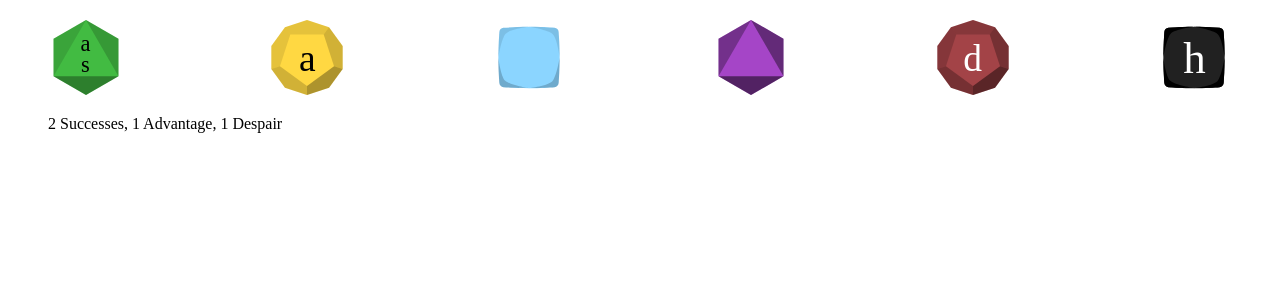
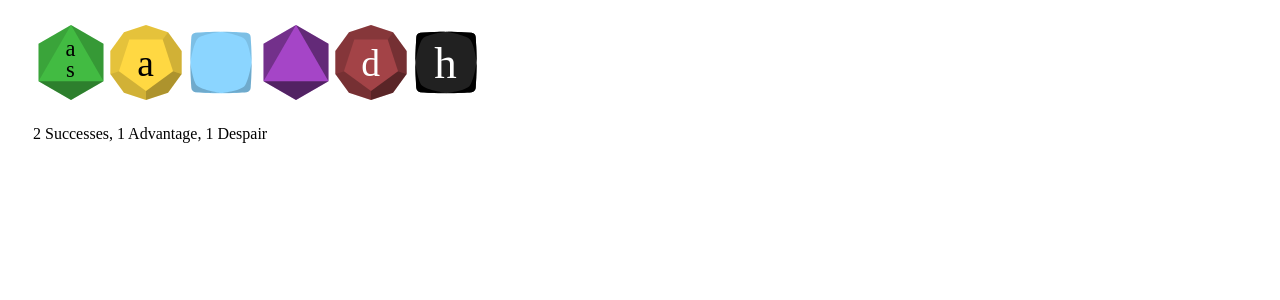
Before and after one commit to caleb-cox/genesys-roller, a React (Vite) app: page / in a window 1280 px wide. Shown: the top 300 px of the page. Built offline with nearby package versions, Linux system fonts and the light colour scheme; a web font is replaced by a local one.

Commit message:
Create DiceResults component

```diff
--- a/src/App.jsx
+++ b/src/App.jsx
@@ -1,14 +1,8 @@
-import { createContext, useContext, useState, useEffect } from "react";
-import pluralize from "pluralize";
+import { createContext, useContext, useState } from "react";
 
 import DiceRoller from "./DiceRoller";
+import DiceResults from "./DiceResults";
 import {
-  SUCCESS,
-  ADVANTAGE,
-  TRIUMPH,
-  FAILURE,
-  THREAT,
-  DESPAIR,
   ABILITY,
   PROFICIENCY,
   BOOST,
@@ -18,6 +12,10 @@ import {
 } from "./constants";
 
 export const DiceContext = createContext();
+
+export const useDiceContext = () => {
+  return useContext(DiceContext);
+};
 
 const App = () => {
   const [dicePool, setDicePool] = useState([
@@ -52,75 +50,15 @@ const App = () => {
       result: null
     },
   ]);
-  const [poolResult, setPoolResult] = useState(null);
-
-  useEffect(() => {
-    const symbols = dicePool
-      .map(({ result }) => result)
-      .flat()
-      .reduce(
-        (acc, cur) => ({...acc, [cur]: acc[cur] + 1}),
-        {
-          [SUCCESS]: 0,
-          [ADVANTAGE]: 0,
-          [TRIUMPH]: 0,
-          [FAILURE]: 0,
-          [THREAT]: 0,
-          [DESPAIR]: 0
-        }
-      );
-
-    const successSum =
-      symbols[SUCCESS] +
-      symbols[TRIUMPH] -
-      symbols[FAILURE] +
-      symbols[DESPAIR];
-
-    const advantageSum =
-      symbols[ADVANTAGE] -
-      symbols[THREAT]
-
-    const results = [];
-
-    if (successSum >= 0) {
-      results.push(pluralize("Success", successSum, true));
-    } else {
-      results.push(pluralize("Failure", -successSum, true));
-    }
-
-    if (advantageSum > 0) {
-      results.push(pluralize("Advantage", advantageSum, true));
-    } else if (advantageSum < 0) {
-      results.push(pluralize("Threat", -advantageSum, true));
-    }
-
-    if (symbols[TRIUMPH] > 0) {
-      results.push(pluralize("Triumph", symbols[TRIUMPH], true));
-    }
-
-    if (symbols[DESPAIR] > 0) {
-      results.push(pluralize("Despair", symbols[DESPAIR], true));
-    }
-
-    setPoolResult(results);
-  }, [dicePool])
 
   return (
-    <div style={{margin: "20px"}}>
-      <DiceContext.Provider
-        value={{ dicePool, setDicePool }}
-      >
+    <div>
+      <DiceContext.Provider value={{ dicePool, setDicePool }}>
         <DiceRoller />
+        <DiceResults />
       </DiceContext.Provider>
-      <div style={{display: "flex", margin: "20px"}}>
-        {poolResult?.join(", ")}
-      </div>
     </div>
   );
 };
 
 export default App;
-
-export const useDiceContext = () => {
-  return useContext(DiceContext);
-};
--- /dev/null
+++ b/src/DiceResults.jsx
@@ -0,0 +1,77 @@
+import { useState, useEffect } from "react";
+import pluralize from "pluralize";
+
+import "./DiceResults.scss";
+import { useDiceContext } from "./App";
+import {
+  SUCCESS,
+  ADVANTAGE,
+  TRIUMPH,
+  FAILURE,
+  THREAT,
+  DESPAIR
+} from "./constants";
+
+const GenesysDie = () => {
+  const { dicePool } = useDiceContext();
+  const [poolResult, setPoolResult] = useState(null);
+
+  useEffect(() => {
+    const symbols = dicePool
+      .map(({ result }) => result)
+      .flat()
+      .reduce(
+        (acc, cur) => ({...acc, [cur]: acc[cur] + 1}),
+        {
+          [SUCCESS]: 0,
+          [ADVANTAGE]: 0,
+          [TRIUMPH]: 0,
+          [FAILURE]: 0,
+          [THREAT]: 0,
+          [DESPAIR]: 0
+        }
+      );
+
+    const successSum =
+      symbols[SUCCESS] +
+      symbols[TRIUMPH] -
+      symbols[FAILURE] +
+      symbols[DESPAIR];
+
+    const advantageSum =
+      symbols[ADVANTAGE] -
+      symbols[THREAT]
+
+    const results = [];
+
+    if (successSum >= 0) {
+      results.push(pluralize("Success", successSum, true));
+    } else {
+      results.push(pluralize("Failure", -successSum, true));
+    }
+
+    if (advantageSum > 0) {
+      results.push(pluralize("Advantage", advantageSum, true));
+    } else if (advantageSum < 0) {
+      results.push(pluralize("Threat", -advantageSum, true));
+    }
+
+    if (symbols[TRIUMPH] > 0) {
+      results.push(pluralize("Triumph", symbols[TRIUMPH], true));
+    }
+
+    if (symbols[DESPAIR] > 0) {
+      results.push(pluralize("Despair", symbols[DESPAIR], true));
+    }
+
+    setPoolResult(results);
+  }, [dicePool])
+
+  return (
+    <div className="DiceResults">
+      {poolResult?.join(", ")}
+    </div>
+  );
+};
+
+export default GenesysDie;
--- /dev/null
+++ b/src/DiceResults.scss
@@ -0,0 +1,3 @@
+.DiceResults {
+  margin: 25px;
+}
--- a/src/DiceRoller.scss
+++ b/src/DiceRoller.scss
@@ -1,5 +1,4 @@
 .DiceRoller {
   display: flex;
-  justify-content: space-between;
-  margin: 20px;
+  margin: 25px;
 }
```
